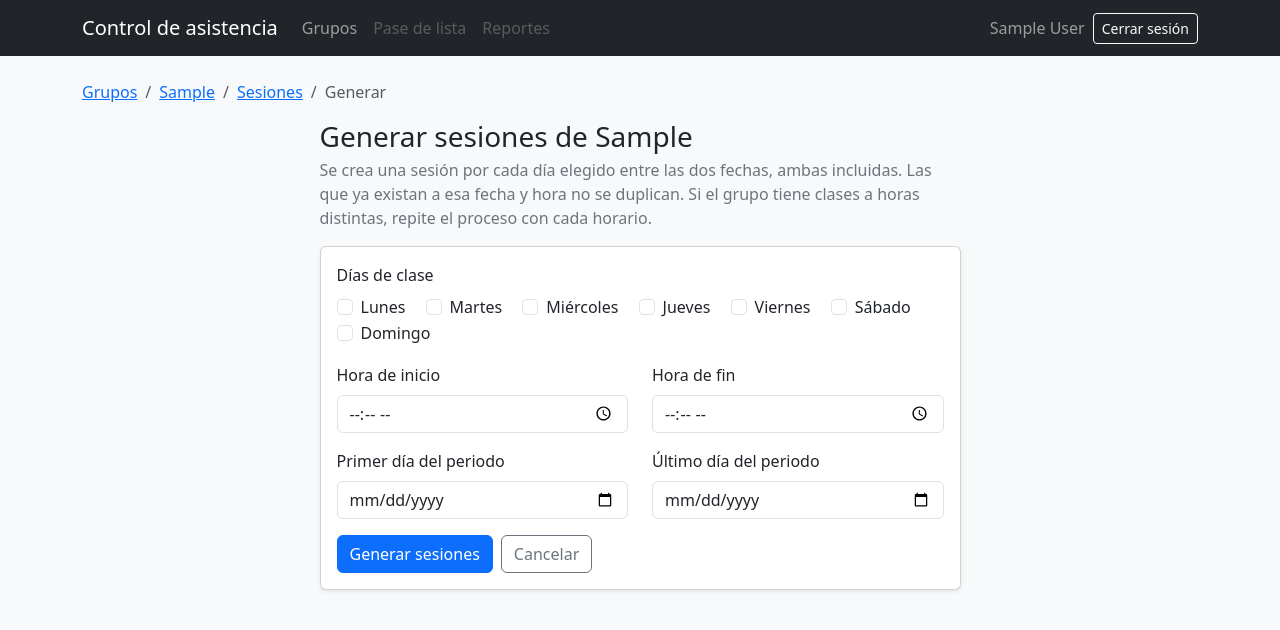
After one commit to yahirslbv/asistence-control, a Django app: page /grupos/1/sesiones/generar/ in a window 1280 px wide. The commit adds this page. Shown: the top 630 px of the page. Run offline with Django 5.2, Linux system fonts and the light colour scheme; a user stored in the database is signed in; tables that the repository leaves empty hold one stand-in row (values such as "Sample post"); parts of the project's set-up code (start-up, migrations or seed data) failed here and were passed over.

Commit message:
RF-06: generar las sesiones de un grupo desde su horario y periodo, y calendario de sesiones

```diff
--- a/asistencia/forms.py
+++ b/asistencia/forms.py
@@ -3,6 +3,9 @@ from django.contrib.auth.forms import AuthenticationForm
 from django.core.exceptions import NON_FIELD_ERRORS
 
 from .models import Grupo
+from .services.generar_sesiones import (
+    DIAS_SEMANA, MAX_DIAS_PERIODO, fechas_de_clase,
+)
 from .services.importar_alumnos import (
     LONGITUD_CORREO, LONGITUD_MATRICULA, LONGITUD_NOMBRE, TAMANO_MAXIMO_BYTES,
 )
@@ -52,6 +55,56 @@ class GrupoForm(EstiloBootstrapMixin, forms.ModelForm):
         }
 
 
+class GenerarSesionesForm(EstiloBootstrapMixin, forms.Form):
+    """Horario y periodo para generar las sesiones de un grupo (RF-06)."""
+
+    dias = forms.MultipleChoiceField(
+        label='Días de clase',
+        choices=[(str(numero), nombre) for numero, nombre in DIAS_SEMANA],
+        widget=forms.CheckboxSelectMultiple(attrs={'class': 'form-check-input'}),
+        error_messages={'required': 'Elige al menos un día de la semana.'},
+    )
+    hora_inicio = forms.TimeField(
+        label='Hora de inicio',
+        widget=forms.TimeInput(attrs={'type': 'time'}, format='%H:%M'),
+    )
+    hora_fin = forms.TimeField(
+        label='Hora de fin',
+        widget=forms.TimeInput(attrs={'type': 'time'}, format='%H:%M'),
+    )
+    fecha_inicio = forms.DateField(
+        label='Primer día del periodo',
+        widget=forms.DateInput(attrs={'type': 'date'}, format='%Y-%m-%d'),
+    )
+    fecha_fin = forms.DateField(
+        label='Último día del periodo',
+        widget=forms.DateInput(attrs={'type': 'date'}, format='%Y-%m-%d'),
+    )
+
+    def clean_dias(self):
+        return [int(dia) for dia in self.cleaned_data['dias']]
+
+    def clean(self):
+        datos = super().clean()
+        inicio, fin = datos.get('hora_inicio'), datos.get('hora_fin')
+        if inicio and fin and fin <= inicio:
+            self.add_error('hora_fin', 'La hora de fin debe ser posterior a la de inicio.')
+
+        desde, hasta = datos.get('fecha_inicio'), datos.get('fecha_fin')
+        if desde and hasta:
+            if hasta < desde:
+                self.add_error(
+                    'fecha_fin', 'El último día no puede ser anterior al primero.')
+            elif (hasta - desde).days > MAX_DIAS_PERIODO:
+                self.add_error(
+                    'fecha_fin', f'El periodo no puede pasar de {MAX_DIAS_PERIODO} días.')
+            elif datos.get('dias') and not any(
+                    True for _ in fechas_de_clase(datos['dias'], desde, hasta)):
+                self.add_error(
+                    None, 'Ninguna fecha del periodo cae en los días elegidos.')
+        return datos
+
+
 class InscribirAlumnoForm(EstiloBootstrapMixin, forms.Form):
     """Inscripción individual de un alumno en un grupo (RF-05)."""
 
--- /dev/null
+++ b/asistencia/services/generar_sesiones.py
@@ -0,0 +1,64 @@
+"""Generación de las sesiones de un grupo a partir de su horario (RF-06).
+
+`Grupo` no guarda el horario: se captura al generar. Cada ejecución crea las
+sesiones de los días elegidos, con una hora de inicio y fin, entre dos fechas
+(ambas incluidas). Es seguro repetirla: no duplica las sesiones que ya existen.
+"""
+
+from dataclasses import dataclass
+from datetime import timedelta
+
+from ..models import Sesion
+
+# Número de día como lo devuelve date.weekday(): lunes = 0.
+DIAS_SEMANA = [
+    (0, 'Lunes'), (1, 'Martes'), (2, 'Miércoles'), (3, 'Jueves'),
+    (4, 'Viernes'), (5, 'Sábado'), (6, 'Domingo'),
+]
+
+MAX_DIAS_PERIODO = 366
+
+
+@dataclass
+class ResultadoGeneracion:
+    creadas: int
+    existentes: int   # ya estaban programadas a esa fecha y hora de inicio
+
+
+def fechas_de_clase(dias, fecha_inicio, fecha_fin):
+    """Fechas entre `fecha_inicio` y `fecha_fin` (incluidas) cuyo día de la
+    semana está en `dias`."""
+    dias = set(dias)
+    fecha = fecha_inicio
+    while fecha <= fecha_fin:
+        if fecha.weekday() in dias:
+            yield fecha
+        fecha += timedelta(days=1)
+
+
+def generar_sesiones(grupo, dias, hora_inicio, hora_fin, fecha_inicio, fecha_fin):
+    """Crea las sesiones del grupo y cuenta las nuevas y las que ya existían.
+
+    Valida el horario aquí y no confía en la base de datos: `bulk_create` con
+    `ignore_conflicts` usa INSERT IGNORE, que descartaría en silencio una
+    sesión que viola `hora_fin > hora_inicio` en lugar de fallar.
+    """
+    if hora_fin <= hora_inicio:
+        raise ValueError('La hora de fin debe ser posterior a la de inicio.')
+    if fecha_fin < fecha_inicio:
+        raise ValueError('La fecha de fin no puede ser anterior a la de inicio.')
+    if (fecha_fin - fecha_inicio).days > MAX_DIAS_PERIODO:
+        raise ValueError(f'El periodo no puede pasar de {MAX_DIAS_PERIODO} días.')
+
+    fechas = list(fechas_de_clase(dias, fecha_inicio, fecha_fin))
+    existentes = set(
+        Sesion.objects.filter(grupo=grupo, hora_inicio=hora_inicio, fecha__in=fechas)
+        .values_list('fecha', flat=True)
+    )
+    nuevas = [
+        Sesion(grupo=grupo, fecha=fecha, hora_inicio=hora_inicio, hora_fin=hora_fin)
+        for fecha in fechas if fecha not in existentes
+    ]
+    # ignore_conflicts es la última defensa ante una ejecución simultánea.
+    Sesion.objects.bulk_create(nuevas, ignore_conflicts=True)
+    return ResultadoGeneracion(creadas=len(nuevas), existentes=len(existentes))
--- a/asistencia/templates/asistencia/grupo_detalle.html
+++ b/asistencia/templates/asistencia/grupo_detalle.html
@@ -16,6 +16,7 @@
     <p class="text-secondary mb-0">Periodo {{ grupo.periodo }}</p>
   </div>
   <div class="d-flex flex-wrap gap-2">
+    <a class="btn btn-primary" href="{% url 'sesiones' grupo.pk %}">Sesiones</a>
     <a class="btn btn-outline-primary" href="{% url 'grupo_editar' grupo.pk %}">Editar</a>
     <a class="btn btn-outline-danger" href="{% url 'grupo_eliminar' grupo.pk %}">Eliminar grupo</a>
   </div>
--- /dev/null
+++ b/asistencia/templates/asistencia/sesiones_generar.html
@@ -0,0 +1,61 @@
+{% extends 'asistencia/base.html' %}
+
+{% block titulo %}Generar sesiones · Control de asistencia{% endblock %}
+
+{% block contenido %}
+<nav aria-label="breadcrumb">
+  <ol class="breadcrumb">
+    <li class="breadcrumb-item"><a href="{% url 'grupos' %}">Grupos</a></li>
+    <li class="breadcrumb-item"><a href="{% url 'grupo_detalle' grupo.pk %}">{{ grupo.clave }}</a></li>
+    <li class="breadcrumb-item"><a href="{% url 'sesiones' grupo.pk %}">Sesiones</a></li>
+    <li class="breadcrumb-item active" aria-current="page">Generar</li>
+  </ol>
+</nav>
+
+<div class="row justify-content-center">
+  <div class="col-12 col-md-9 col-lg-7">
+    <h1 class="h3 mb-1">Generar sesiones de {{ grupo.clave }}</h1>
+    <p class="text-secondary">
+      Se crea una sesión por cada día elegido entre las dos fechas, ambas incluidas.
+      Las que ya existan a esa fecha y hora no se duplican. Si el grupo tiene clases a
+      horas distintas, repite el proceso con cada horario.
+    </p>
+
+    <div class="card shadow-sm">
+      <div class="card-body">
+        <form method="post" novalidate>
+          {% csrf_token %}
+          {% if form.non_field_errors %}
+            <div class="alert alert-danger" role="alert">
+              {% for error in form.non_field_errors %}{{ error }}{% endfor %}
+            </div>
+          {% endif %}
+
+          <div class="mb-3">
+            <div class="form-label">{{ form.dias.label }}</div>
+            {% for casilla in form.dias %}
+              <div class="form-check form-check-inline">
+                {{ casilla.tag }}
+                <label class="form-check-label" for="{{ casilla.id_for_label }}">{{ casilla.choice_label }}</label>
+              </div>
+            {% endfor %}
+            {% for error in form.dias.errors %}<div class="text-danger small">{{ error }}</div>{% endfor %}
+          </div>
+
+          <div class="row">
+            <div class="col-12 col-sm-6">{% include 'asistencia/_campo.html' with campo=form.hora_inicio %}</div>
+            <div class="col-12 col-sm-6">{% include 'asistencia/_campo.html' with campo=form.hora_fin %}</div>
+            <div class="col-12 col-sm-6">{% include 'asistencia/_campo.html' with campo=form.fecha_inicio %}</div>
+            <div class="col-12 col-sm-6">{% include 'asistencia/_campo.html' with campo=form.fecha_fin %}</div>
+          </div>
+
+          <div class="d-flex gap-2">
+            <button type="submit" class="btn btn-primary">Generar sesiones</button>
+            <a class="btn btn-outline-secondary" href="{% url 'sesiones' grupo.pk %}">Cancelar</a>
+          </div>
+        </form>
+      </div>
+    </div>
+  </div>
+</div>
+{% endblock %}
--- a/asistencia/urls.py
+++ b/asistencia/urls.py
@@ -19,4 +19,8 @@ urlpatterns = [
     path('grupos/<int:grupo_id>/alumnos/importar/', views.ImportarAlumnosView.as_view(), name='alumnos_importar'),
     path('grupos/<int:grupo_id>/alumnos/agregar/', views.InscribirAlumnoView.as_view(), name='alumno_agregar'),
     path('grupos/<int:grupo_id>/alumnos/<int:alumno_id>/baja/', views.BajaAlumnoView.as_view(), name='alumno_baja'),
+
+    # Sesiones del grupo (RF-06)
+    path('grupos/<int:grupo_id>/sesiones/', views.SesionListView.as_view(), name='sesiones'),
+    path('grupos/<int:grupo_id>/sesiones/generar/', views.GenerarSesionesView.as_view(), name='sesiones_generar'),
 ]
--- a/asistencia/views/__init__.py
+++ b/asistencia/views/__init__.py
@@ -3,10 +3,12 @@ from .grupos import (
     BajaAlumnoView, GrupoCrearView, GrupoDetalleView, GrupoEditarView,
     GrupoEliminarView, GrupoListView, ImportarAlumnosView, InscribirAlumnoView,
 )
+from .sesiones import GenerarSesionesView, SesionListView
 
 __all__ = [
     'IniciarSesionView', 'inicio',
     'BajaAlumnoView', 'GrupoCrearView', 'GrupoDetalleView', 'GrupoEditarView',
     'GrupoEliminarView', 'GrupoListView', 'ImportarAlumnosView',
     'InscribirAlumnoView',
+    'GenerarSesionesView', 'SesionListView',
 ]
--- /dev/null
+++ b/asistencia/views/sesiones.py
@@ -0,0 +1,61 @@
+from django.contrib import messages
+from django.shortcuts import redirect
+from django.utils.dateparse import parse_date
+from django.views.generic import FormView, TemplateView
+
+from ..forms import GenerarSesionesForm
+from ..permissions import GrupoDelDocenteMixin
+from ..services.generar_sesiones import generar_sesiones
+from ..services.sesiones import calendario_de_sesiones
+
+
+def _fecha_o_none(texto):
+    """Fecha de un parámetro de la URL; una fecha mal escrita se ignora."""
+    try:
+        return parse_date(texto or '')
+    except ValueError:
+        return None
+
+
+class SesionListView(GrupoDelDocenteMixin, TemplateView):
+    """Calendario de sesiones del grupo, con filtro opcional por fechas."""
+
+    template_name = 'asistencia/sesiones_lista.html'
+
+    def get_context_data(self, **kwargs):
+        contexto = super().get_context_data(**kwargs)
+        desde = _fecha_o_none(self.request.GET.get('desde'))
+        hasta = _fecha_o_none(self.request.GET.get('hasta'))
+        contexto.update(
+            grupo=self.grupo,
+            sesiones=calendario_de_sesiones(self.grupo, desde, hasta),
+            desde=desde,
+            hasta=hasta,
+        )
+        return contexto
+
+
+class GenerarSesionesView(GrupoDelDocenteMixin, FormView):
+    """Genera las sesiones del grupo desde su horario y periodo (RF-06)."""
+
+    form_class = GenerarSesionesForm
+    template_name = 'asistencia/sesiones_generar.html'
+
+    def get_context_data(self, **kwargs):
+        contexto = super().get_context_data(**kwargs)
+        contexto['grupo'] = self.grupo
+        return contexto
+
+    def form_valid(self, form):
+        resultado = generar_sesiones(self.grupo, **form.cleaned_data)
+        if resultado.creadas:
+            messages.success(
+                self.request,
+                f'Se programaron {resultado.creadas} '
+                f"sesi{'ón' if resultado.creadas == 1 else 'ones'}.")
+        if resultado.existentes:
+            messages.info(
+                self.request,
+                f'{resultado.existentes} ya estaban programadas a esa fecha y '
+                'hora de inicio, y no se tocaron.')
+        return redirect('sesiones', grupo_id=self.grupo.pk)
```
Also changed, not shown: asistencia/services/sesiones.py (added, +14 -0 lines), asistencia/templates/asistencia/sesiones_lista.html (added, +72 -0 lines).
